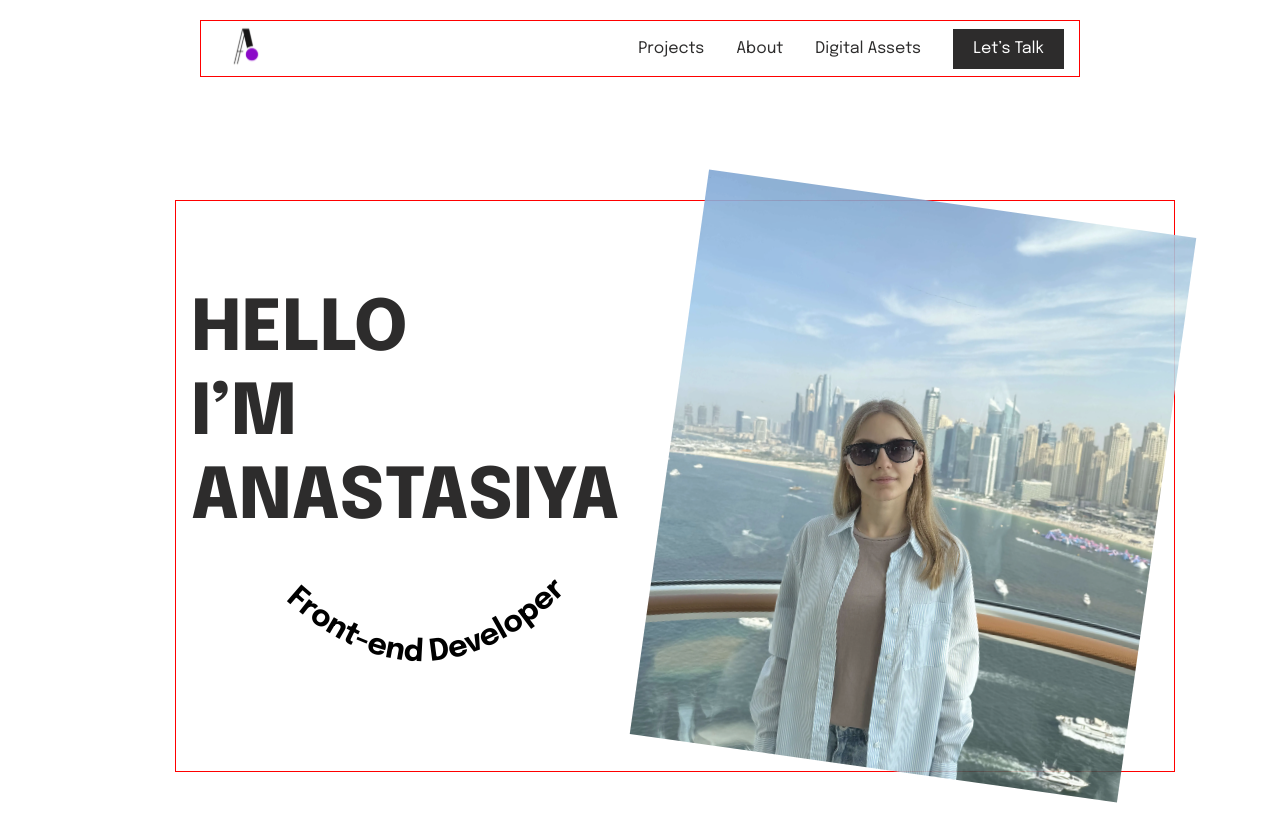
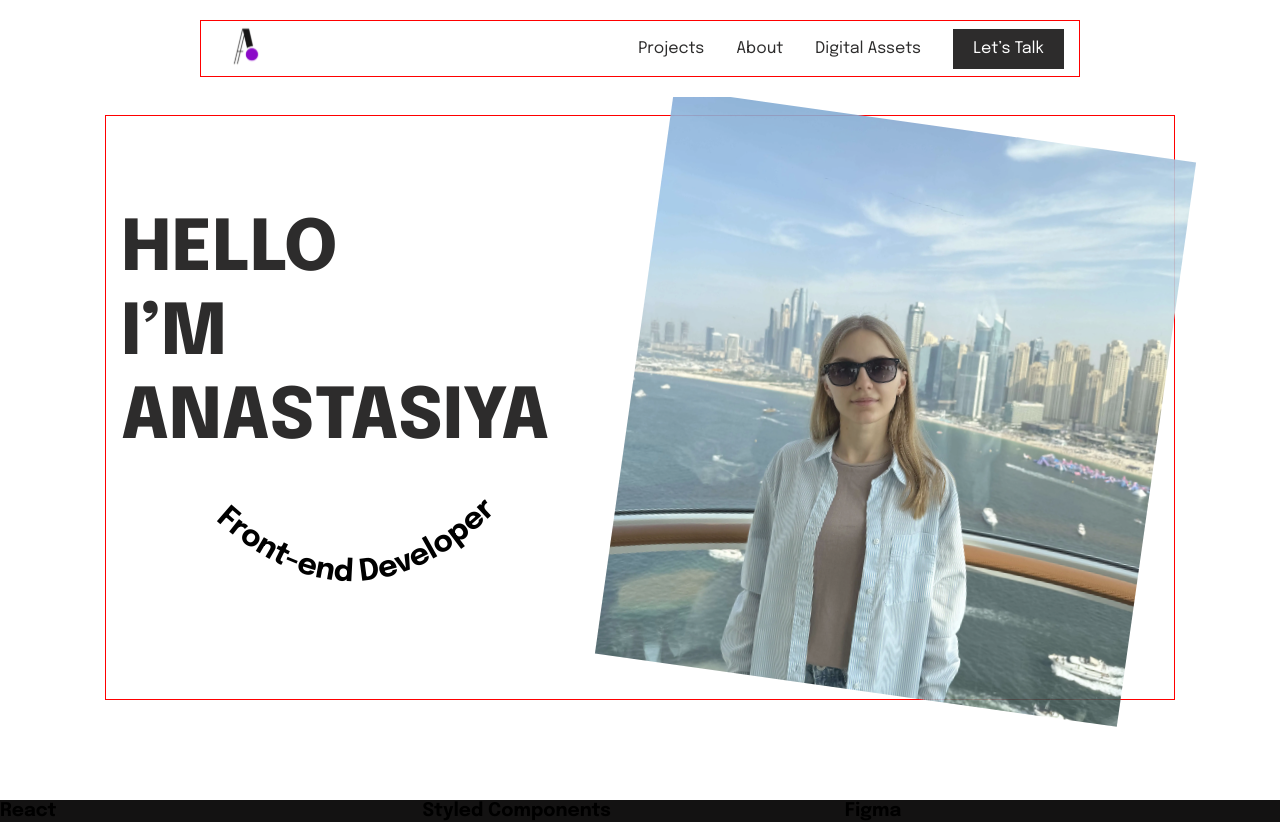
Before and after one commit to KamzeyevaAnastasiya/Portfolio, a React (Vite) app: page / in a window 1280 px wide. Shown: the top 822 px of the page. Built offline with nearby package versions, Linux system fonts and the light colour scheme.

Commit message:
Refactoring

```diff
--- a/src/layout/sections/main/Main.tsx
+++ b/src/layout/sections/main/Main.tsx
@@ -1,9 +1,9 @@
 import styled from 'styled-components';
 import photo from '../../../assets/images/myPhoto.webp'
 import { FlexWrapper } from '../../../components/FlexWrapper';
-import { SectionTitle } from '../../../components/SectionTitle'
 import { Container } from '../../../components/Container';
 import { MainTitle } from '../../../components/h1/H1';
+import { Theme } from '../../../styles/Theme';
 
 export const Main = () => {
     return (
@@ -24,7 +24,7 @@ export const Main = () => {
 const StyledMain = styled.section`
     min-height: 100vh;
     display: flex;
-    padding: 200px 105px 105px 175px;
+    padding: 115px 105px 100px;
 `
 
 const Photo = styled.img`
@@ -34,3 +34,10 @@ const Photo = styled.img`
     transform: rotate(8deg);
     opacity: 0.9;
 `
+
+const SectionTitle = styled.h2`
+    font-family: "Epilogue", sans-serif;
+    font-weight: 800;
+    font-size: 70px;
+    color: ${Theme.colors.primaryFn};
+`
```
